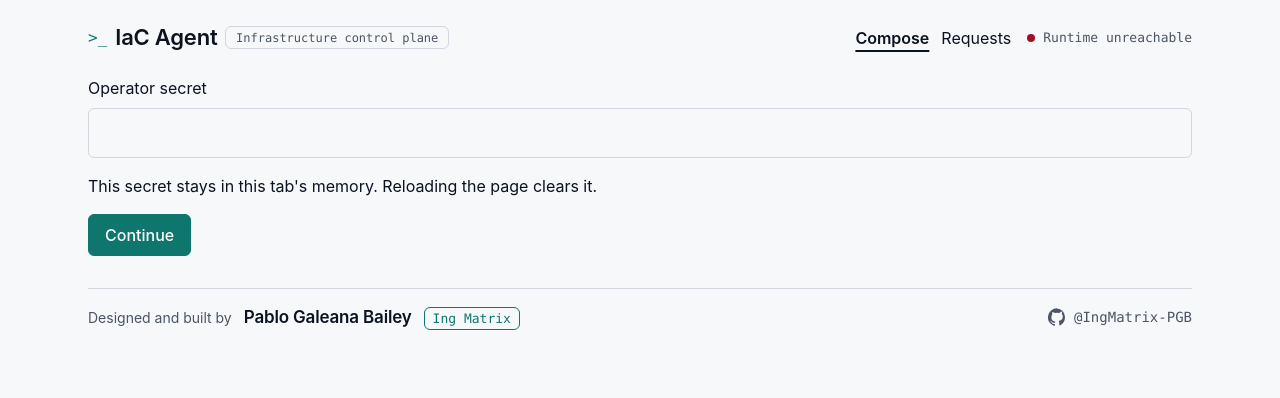
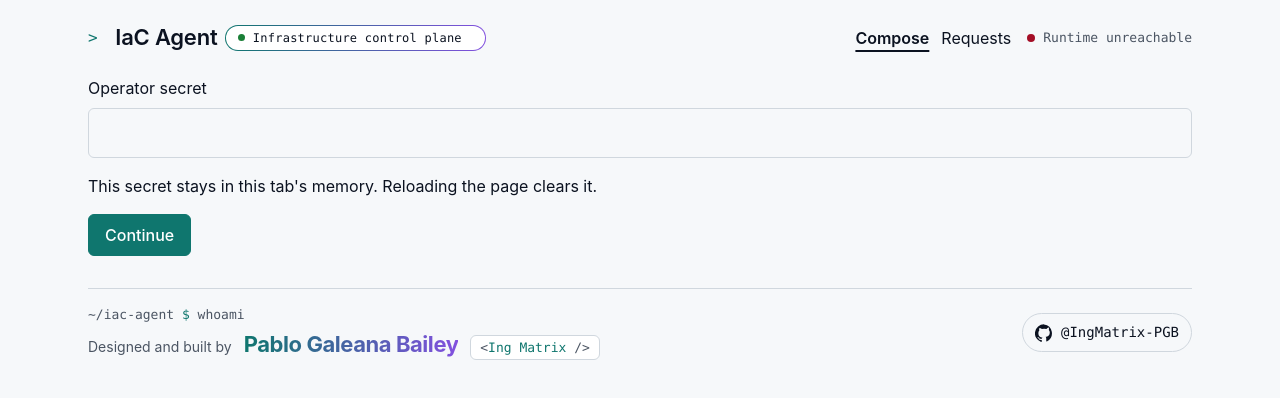
Before and after one commit to IngMatrix-PGB/iac-agent-platform, a React (Vite) app in the folder ui/: page / in a window 1280 px wide. Shown: the top 398 px of the page. Built offline with nearby package versions, Linux system fonts and the light colour scheme; no server answers.

Commit message:
feat(ui): give the header badge and author signature a terminal flavor

```diff
--- a/ui/src/app.tsx
+++ b/ui/src/app.tsx
@@ -49,7 +49,7 @@ export function App({
         <div className="shell-bar">
           <div className="brand">
             <span className="brand-mark" aria-hidden="true">
-              &gt;_
+              &gt;<span className="brand-caret">_</span>
             </span>
             <h1>IaC Agent</h1>
             <p className="product-kicker">Infrastructure control plane</p>
@@ -94,11 +94,16 @@ export function App({
       ) : null}
       {route.name === "unknown" ? <h2>Page not found.</h2> : null}
       <footer className="shell-footer">
-        <p className="signature">
-          <span className="signature-label">Designed and built by</span>
-          <span className="signature-name">Pablo Galeana Bailey</span>
-          <span className="signature-handle">Ing Matrix</span>
-        </p>
+        <div className="signature">
+          <p className="signature-prompt" aria-hidden="true">
+            ~/iac-agent <span className="signature-dollar">$</span> whoami
+          </p>
+          <p className="signature-line">
+            <span className="signature-label">Designed and built by</span>
+            <span className="signature-name">Pablo Galeana Bailey</span>
+            <span className="signature-handle">Ing Matrix</span>
+          </p>
+        </div>
         <a
           className="signature-link"
           href="https://github.com/IngMatrix-PGB"
--- a/ui/src/styles.css
+++ b/ui/src/styles.css
@@ -1027,3 +1027,149 @@ dialog p {
 .findings-table {
   width: auto;
 }
+
+:root {
+  --color-accent-2: #a371f7;
+}
+
+@media (prefers-color-scheme: light) {
+  :root {
+    --color-accent-2: #8250df;
+  }
+}
+
+.brand-caret {
+  animation: caret-blink 1.1s steps(1) infinite;
+}
+
+.brand .product-kicker {
+  position: relative;
+  display: inline-flex;
+  gap: var(--space-2);
+  align-items: center;
+  padding: 0.2rem 0.7rem;
+  border: 1px solid transparent;
+  border-radius: 999px;
+  background:
+    linear-gradient(var(--color-panel), var(--color-panel)) padding-box,
+    linear-gradient(90deg, var(--color-accent), var(--color-accent-2)) border-box;
+  color: var(--color-text);
+  font-size: 0.75rem;
+  letter-spacing: 0.02em;
+}
+
+.brand .product-kicker::before {
+  content: "";
+  width: 0.45rem;
+  height: 0.45rem;
+  border-radius: 50%;
+  background: var(--color-status-pass-text);
+  box-shadow: 0 0 0 0 var(--color-status-pass-text);
+  animation: live-pulse 2s ease-out infinite;
+}
+
+.brand .product-kicker::after {
+  content: "▌";
+  margin-left: -0.2rem;
+  color: var(--color-accent);
+  animation: caret-blink 1.1s steps(1) infinite;
+}
+
+.signature {
+  display: block;
+}
+
+.signature-prompt {
+  margin: 0 0 var(--space-1);
+  color: var(--color-muted);
+  font-family: var(--font-mono);
+  font-size: 0.8125rem;
+}
+
+.signature-dollar {
+  color: var(--color-accent);
+}
+
+.signature-line {
+  display: flex;
+  flex-wrap: wrap;
+  gap: var(--space-2) var(--space-3);
+  align-items: baseline;
+  margin: 0;
+}
+
+.signature-label {
+  color: var(--color-muted);
+  font-size: 0.875rem;
+}
+
+.signature-name {
+  background: linear-gradient(90deg, var(--color-accent), var(--color-accent-2));
+  -webkit-background-clip: text;
+  background-clip: text;
+  color: transparent;
+  font-size: 1.375rem;
+  font-weight: 700;
+  letter-spacing: -0.02em;
+}
+
+.signature-handle {
+  padding: 0.1rem 0.55rem;
+  border: 1px solid var(--color-border);
+  border-radius: var(--radius-sm);
+  background: var(--color-panel);
+  color: var(--color-accent);
+  font-family: var(--font-mono);
+  font-size: 0.8125rem;
+}
+
+.signature-handle::before {
+  content: "<";
+  color: var(--color-muted);
+}
+
+.signature-handle::after {
+  content: " />";
+  color: var(--color-muted);
+}
+
+.signature-link {
+  padding: var(--space-2) var(--space-3);
+  border: 1px solid var(--color-border);
+  border-radius: 999px;
+  color: var(--color-text);
+  transition: border-color 0.2s, color 0.2s, box-shadow 0.2s;
+}
+
+.signature-link:hover {
+  border-color: var(--color-accent);
+  box-shadow: 0 0 0 3px rgb(45 212 191 / 15%);
+}
+
+@keyframes caret-blink {
+  50% {
+    opacity: 0;
+  }
+}
+
+@keyframes live-pulse {
+  0% {
+    box-shadow: 0 0 0 0 rgb(63 185 80 / 55%);
+  }
+
+  70% {
+    box-shadow: 0 0 0 0.45rem rgb(63 185 80 / 0%);
+  }
+
+  100% {
+    box-shadow: 0 0 0 0 rgb(63 185 80 / 0%);
+  }
+}
+
+@media (prefers-reduced-motion: reduce) {
+  .brand-caret,
+  .brand .product-kicker::before,
+  .brand .product-kicker::after {
+    animation: none;
+  }
+}
```
